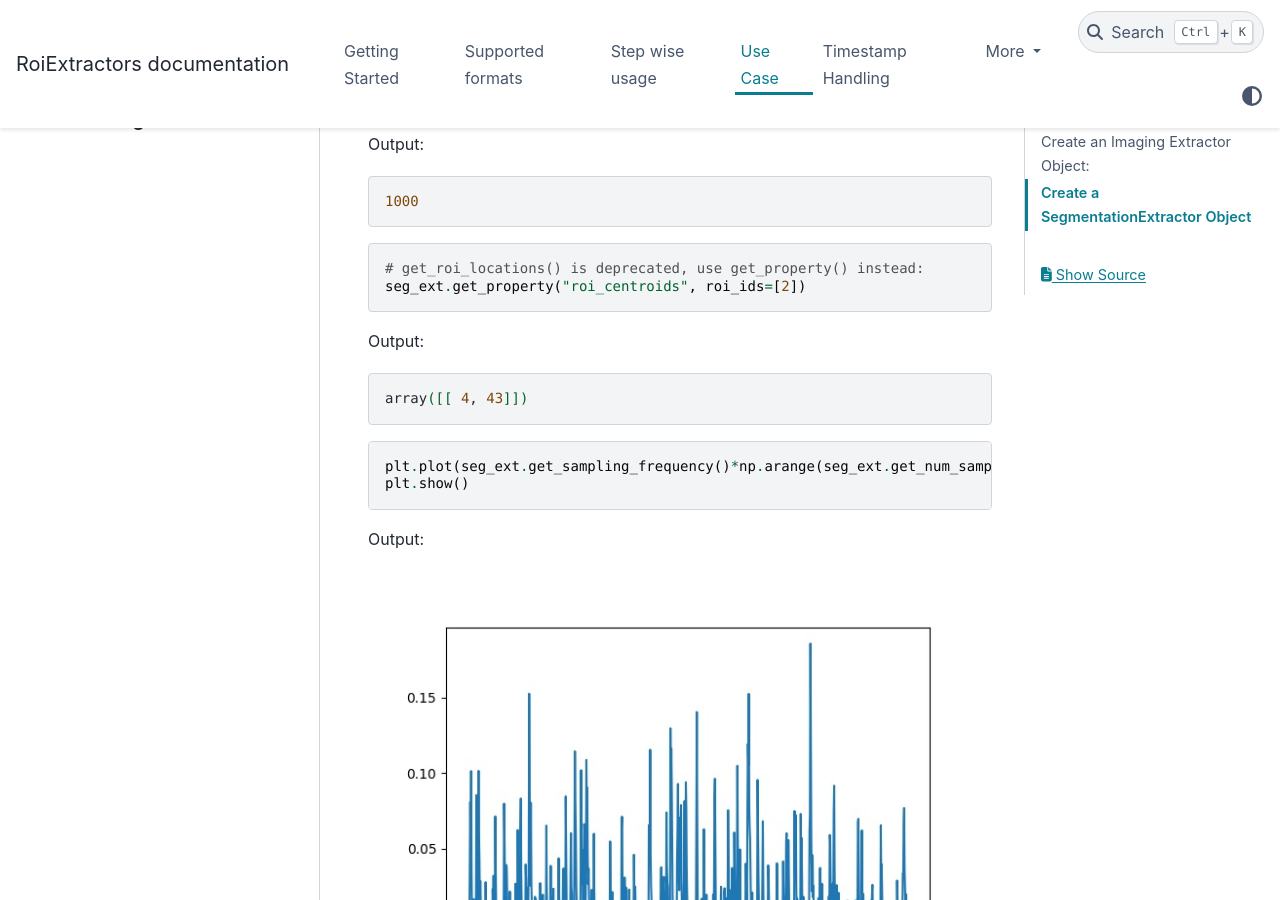
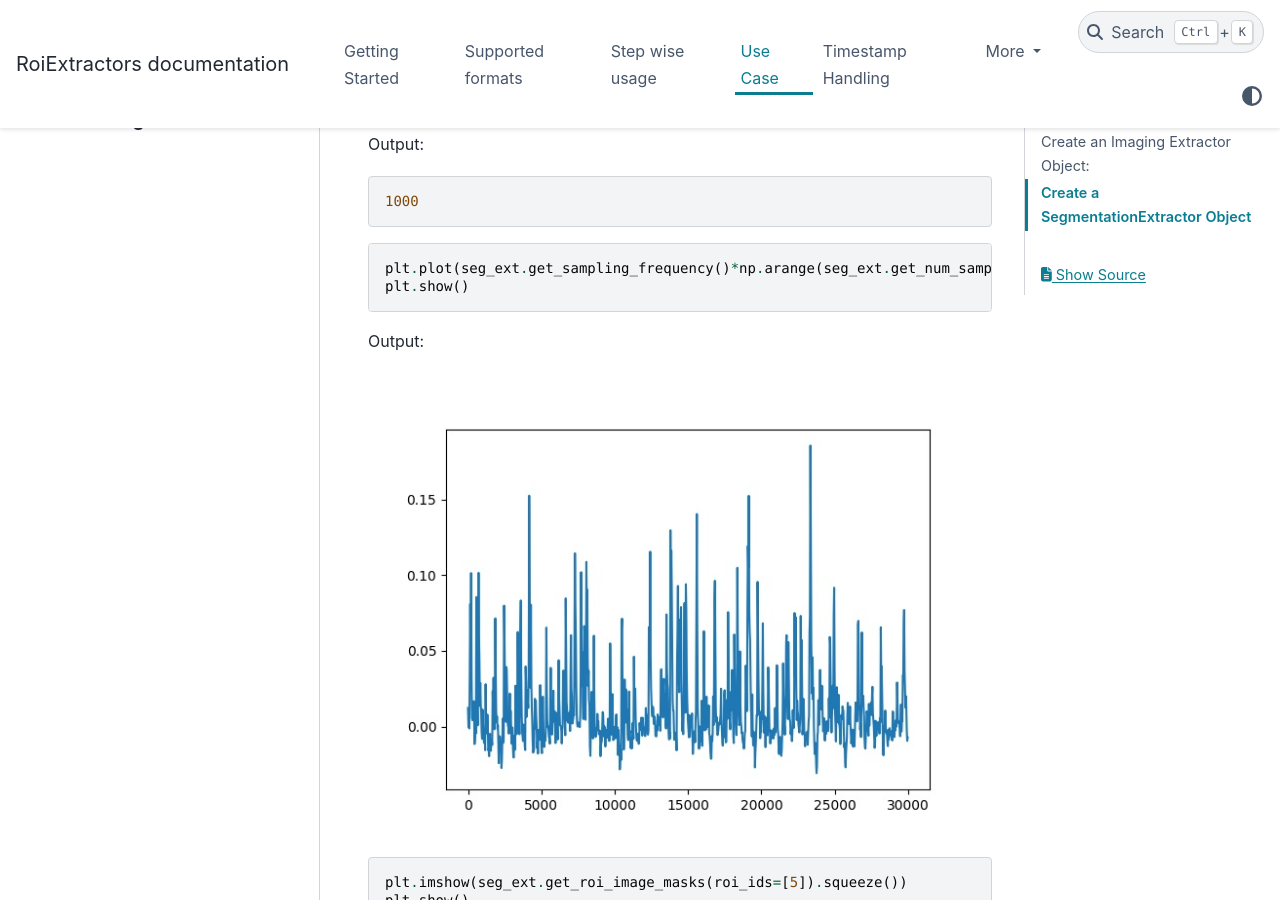
Before and after one commit to catalystneuro/roiextractors, a Sphinx documentation site: the page built from docs/source/usecase.rst, in a window 1280 px wide and 900 px high, scrolled down 2559 px. Built offline with Sphinx 7.4.7 and the PyData theme 0.15.4, drawn with Linux system fonts in a browser that asks for light colours.

Commit message:
remove from documentation

```diff
--- a/docs/source/usage.rst
+++ b/docs/source/usage.rst
@@ -14,7 +14,6 @@ Features
 - ``seg_obj.get_pixel_masks(roi_ids=None)``: Get pixel masks as (total_pixels(ht*wid), no_rois)
 - ``seg_obj.get_traces(self, roi_ids=None, start_frame=None, end_frame=None)``: df/F trace as (num_rois, num_frames)
 - ``seg_obj.get_sampling_frequency()``: Sampling frequency of movie/df/F trace.
-- ``seg_obj.get_roi_locations()``: *(deprecated)* Centroid pixel location of the ROI (Regions Of Interest) as (x,y). Use ``get_property("roi_centroids", roi_ids)`` instead.
 - ``seg_obj.get_num_rois()``: Total number of ROIs after segmentation operation.
 - ``seg_obj.get_roi_ids()``: Any integer tags associated with an ROI, defaults to `0:num_of_rois`
 - ``seg_obj.get_timestamps(start_sample=None, end_sample=None)``: Timestamps in seconds (always available, see :doc:`timestamps`).
--- a/docs/source/usecase.rst
+++ b/docs/source/usecase.rst
@@ -115,17 +115,6 @@ Output:
 
 .. code-block:: python
 
-    # get_roi_locations() is deprecated, use get_property() instead:
-    seg_ext.get_property("roi_centroids", roi_ids=[2])
-
-Output:
-
-.. code-block:: shell
-
-    array([[ 4, 43]])
-
-.. code-block:: python
-
     plt.plot(seg_ext.get_sampling_frequency()*np.arange(seg_ext.get_num_samples()),seg_ext.get_traces(roi_ids=[2], name='dff').squeeze())
     plt.show()
 
```
